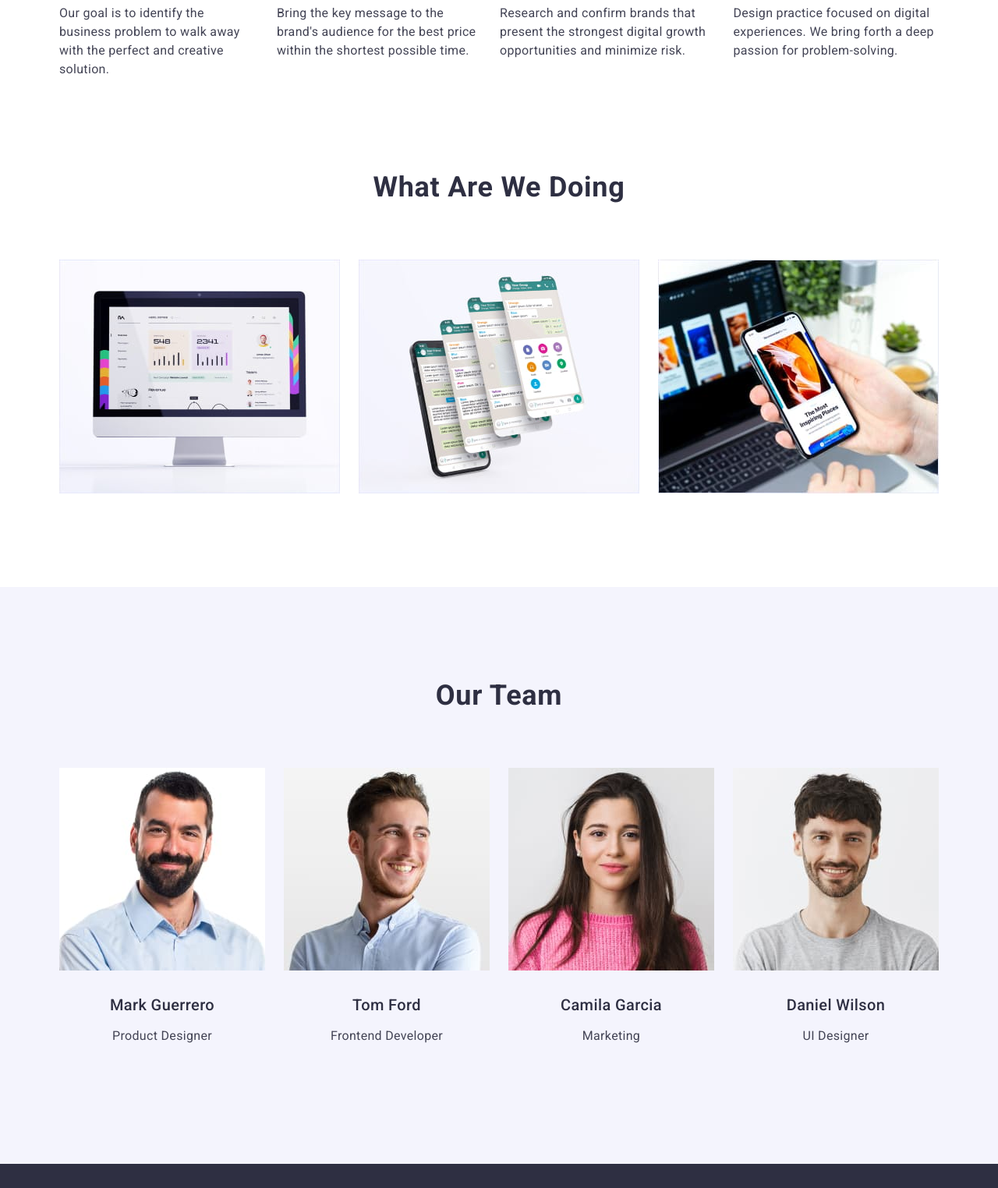
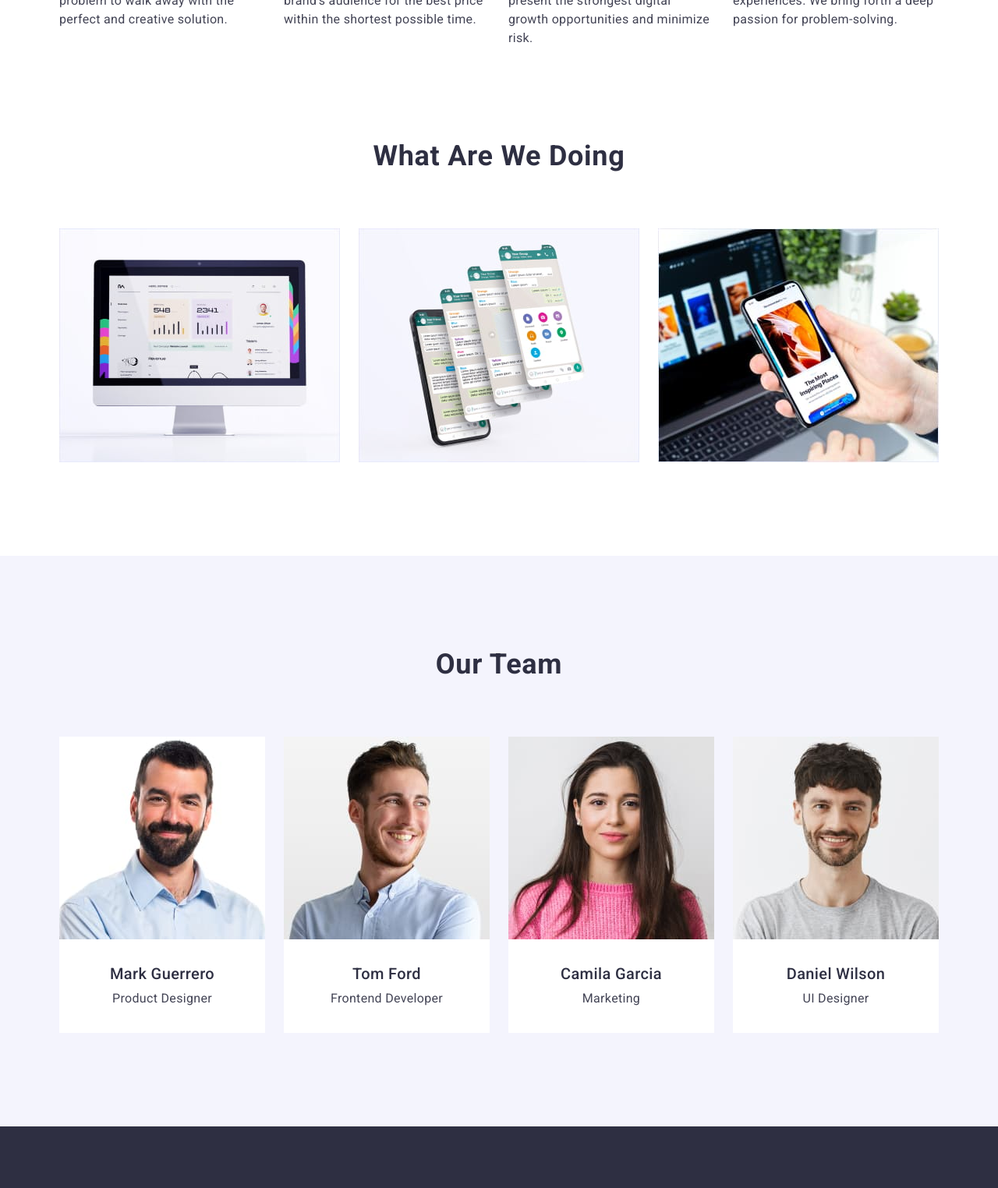
Before and after one commit to SerhiiShapovalov/goit-markup-hw-03, a plain HTML site: page index.html in a window 1280 px wide. Shown: the part 860-2384 px from the top of the page at 78% size. Drawn offline with nearby package versions, Linux system fonts and the light colour scheme.

Commit message:
portfolio with margin

```diff
--- a/css/styles.css
+++ b/css/styles.css
@@ -175,6 +175,10 @@ body {
   gap: var(--first-gap);
 }
 
+.principles-item {
+  width: 264px;
+}
+
 .section-title {
   font-family: "Roboto";
   font-weight: 600;
@@ -201,6 +205,10 @@ body {
   display: none;
 }
 
+.section {
+  padding-bottom: 120px;
+}
+
 .principles {
   padding-top: 120px;
   padding-bottom: 120px;
@@ -208,11 +216,11 @@ body {
 
 .works-list {
   display: flex;
-  padding-bottom: 120px;
   gap: var(--first-gap);
 }
 
 .team {
+  background-color: #f4f4fd;
   padding-top: 120px;
   padding-bottom: 120px;
 }
@@ -222,17 +230,17 @@ body {
   gap: var(--first-gap);
 }
 
-.title {
-  display: flex;
-  justify-content: center;
-  padding-top: 32px;
-  padding-bottom: 8px;
+.team-member > .title {
+  text-align: center;
 }
 
 .team-item-text {
-  display: flex;
-  justify-content: center;
-  padding-bottom: 32px;
+  text-align: center;
+}
+
+.team-member {
+  background-color: #ffffff;
+  padding: 32px 15px;
 }
 
 .portfolio .portfolio-title {
@@ -246,18 +254,19 @@ body {
   line-height: 1.2;
   letter-spacing: 0.02em;
   color: var(--second-title-color);
+  margin-bottom: 8px;
 }
 
 .portfolio-fiter-list {
   display: flex;
   justify-content: center;
-  padding-top: 96px;
   margin-bottom: 72px;
   gap: var(--first-gap);
 }
 
-.team {
-  background-color: #f4f4fd;
+.portfolio {
+  padding-top: 96px;
+  padding-bottom: 120px;
 }
 
 .footer {
@@ -336,11 +345,11 @@ body {
 
   display: flex;
   flex-wrap: wrap;
+  margin-top: -48px;
   margin-left: calc(-1 * var(--first-gap));
-  margin-top: calc(-1 * var(--first-gap));
 }
 
-.portfolio-item {
+.portfolio-list > .portfolio-item {
   border-bottom: 1px solid #e7e9fc;
   flex-basis: calc (100%/3-var(--first-gap));
   margin-top: 48px;
@@ -353,9 +362,7 @@ body {
 }
 
 .card-content {
-  padding: 15px;
+  padding-top: 32px;
+  padding-bottom: 32px;
+  padding-left: 16px;
 }
-
-.portfolio-item-subtitle {
-  margin-top: 32px;
-}
--- a/index.html
+++ b/index.html
@@ -135,8 +135,10 @@
                 width="264"
                 height="260"
               />
+              <div class="team-member">
                 <h3 class="title">Mark Guerrero</h3>
                 <p class="team-item-text">Product Designer</p>
+              </div>
             </li>
             <li class="team-item">
               <img
@@ -145,8 +147,10 @@
                 width="264"
                 height="260"
               />
+              <div class="team-member">
                 <h3 class="title">Tom Ford</h3>
                 <p class="team-item-text">Frontend Developer</p>
+              </div>
             </li>
             <li class="team-item">
               <img
@@ -155,8 +159,10 @@
                 width="264"
                 height="260"
               />
+              <div class="team-member">
                 <h3 class="title">Camila Garcia</h3>
                 <p class="team-item-text">Marketing</p>
+              </div>
             </li>
             <li class="team-item">
               <img
@@ -165,8 +171,10 @@
                 width="264"
                 height="260"
               />
+              <div class="team-member">
                 <h3 class="title">Daniel Wilson</h3>
                 <p class="team-item-text">UI Designer</p>
+              </div>
             </li>
           </ul>
         </div>
```
Lines whose indentation alone changed are shown as unchanged.
